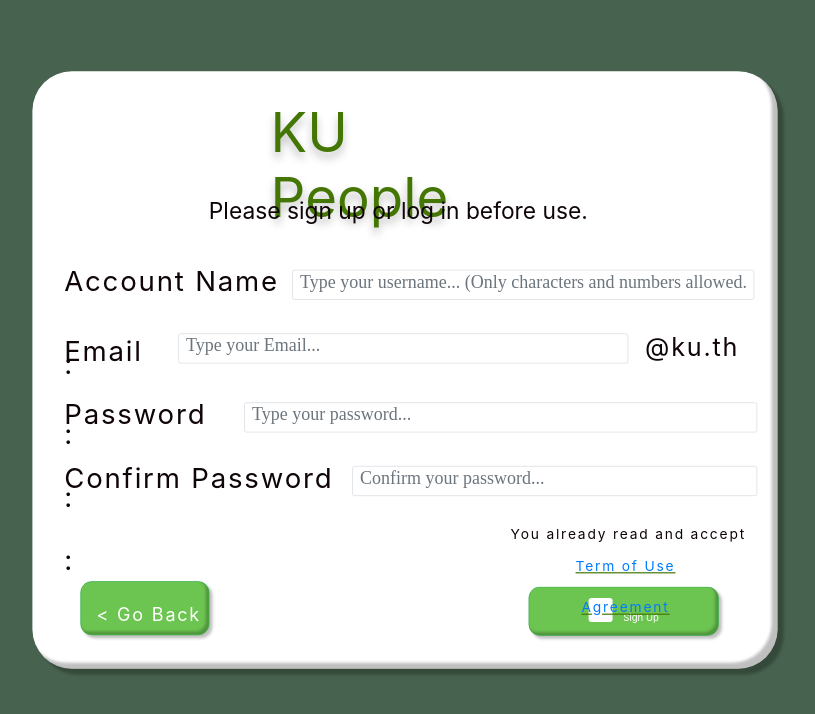
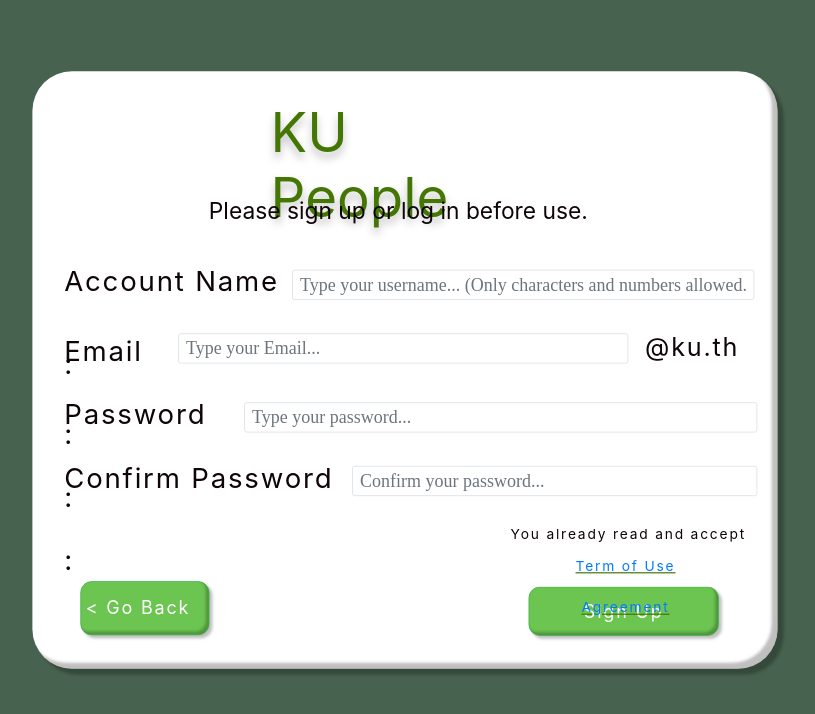
Before and after one commit to qqunx9999/KPP_Frontend, a React (Create React App) app in the folder frontend/: page /SignUp in a window 1280 px wide. Shown: the top 714 px of the page, without its empty margins (376-1191 px from the left). Built offline with nearby package versions, Linux system fonts and the light colour scheme.

Commit message:
Fixed Button on Login,SignIn,ForgetPwd

```diff
--- a/frontend/src/CSSsource/AuthenLogout.css
+++ b/frontend/src/CSSsource/AuthenLogout.css
@@ -32,7 +32,7 @@
     line-height: 1.2;
     position: absolute;
     top: 89px;
-    left: 392px;
+    left: 292px;
   }
 
 .AtLogout_success {
--- a/frontend/src/CSSsource/ForgetPwd.css
+++ b/frontend/src/CSSsource/ForgetPwd.css
@@ -84,21 +84,22 @@
     left: 190px;
 }
 
+
 .send_button {
-    background: var(--Theme5, #6cc551); /* Green */
-    border-radius: 25px;
-    color: white;
-    width: 156px;
-    height: 64px;
-    text-align: center;
-    text-decoration: none;
-    display: inline-block;
-    font-size: 30px;
-    box-shadow: 5px 5px 5px 0px rgba(0, 0, 0, 0.25), inset -5px -5px 5px 0px rgba(0,0,0,0.25);
-    position: absolute;
-    top: 238px;
-    left: 780px;
-    border-width: 0px;
+    background: var(--Theme5, #6cc551) ! important; /* Green */
+    border-radius: 25px ! important;
+    color: white ! important;
+    width: 156px ! important;
+    height: 64px ! important;
+    text-align: center ! important;
+    text-decoration: none ! important;
+    display: inline-block ! important;
+    font-size: 30px ! important;
+    box-shadow: 5px 5px 5px 0px rgba(0, 0, 0, 0.25), inset -5px -5px 5px 0px rgba(0,0,0,0.25) ! important;
+    position: absolute ! important;
+    top: 238px ! important;
+    left: 780px ! important;
+    border-width: 0px ! important;
   }
 
 .send {
@@ -233,49 +234,52 @@
 }
 
 .fgpwd_goback_button {
-    background: var(--Theme5, #6cc551); /* Green */
-    border-radius: 19px;
-    color: white;
-    width: 215px;
-    height: 82px;
-    text-align: center;
-    text-decoration: none;
-    display: inline-block;
-    font-size: 30px;
-    box-shadow: 5px 5px 5px 0px rgba(0, 0, 0, 0.25), inset -5px -5px 5px 0px rgba(0,0,0,0.25);
-    position: absolute;
-    top: 695px;
-    left: 58px;
-    border-width: 0px;
+    line-height: 2.2 ! important;
+    background: var(--Theme5, #6cc551) ! important; /* Green */
+    border-radius: 19px ! important;
+    color: white ! important;
+    width: 215px ! important;
+    height: 82px ! important;
+    text-align: center ! important;
+    text-decoration: none ! important;
+    display: inline-block ! important;
+    font-size: 30px ! important;
+    box-shadow: 5px 5px 5px 0px rgba(0, 0, 0, 0.25), inset -5px -5px 5px 0px rgba(0,0,0,0.25) ! important;
+    position: absolute ! important;
+    top: 695px ! important;
+    left: 58px ! important;
+    border-width: 0px ! important;
   }
 
 .fgpwd_go-back {
-    width: 186px;
+    line-height: 1 ! important;
+    width: 186px ;
     height: 90px;
     overflow: visible;
     font-family: "Inter", sans-serif;
     color: var(--Theme1, #ffffff);
     font-size: 30px;
     letter-spacing: 3px;
-    line-height: 2.8;
   }
 
+
 .fgpwd_confirm_button {
-    background: var(--Theme5, #6cc551); /* Green */
-    border-radius: 25px;
-    color: white;
-    width: 193px;
-    height: 79px;
-    text-align: center;
-    text-decoration: none;
-    display: inline-block;
-    font-size: 30px;
-    box-shadow: 5px 5px 5px 0px rgba(0, 0, 0, 0.25), inset -5px -5px 5px 0px rgba(0,0,0,0.25);
-    position: absolute;
+    background: var(--Theme5, #6cc551) ! important; /* Green */
+    border-radius: 25px ! important;
+    color: white ! important;
+    width: 193px ! important;
+    height: 79px ! important;
+    text-align: center ! important;
+    text-decoration: none ! important;
+    display: inline-block ! important;
+    font-size: 30px ! important;
+    box-shadow: 5px 5px 5px 0px rgba(0, 0, 0, 0.25), inset -5px -5px 5px 0px rgba(0,0,0,0.25) ! important;
+    position: absolute ! important;
     top: 695px;
     left: 750px;
-    border-width: 0px;
+    border-width: 0px ! important;
   }
+
 
 .fgpwd_confirm {
 
--- a/frontend/src/CSSsource/LoginPage.css
+++ b/frontend/src/CSSsource/LoginPage.css
@@ -175,17 +175,17 @@
 }
 
 .GoBackButtonLogIn1 {
-  width: 186px;
-  height: 90px;
-  overflow: visible;
-  font-family: "Inter", sans-serif;
-  color: #ffffff;
-  font-size: 30px;
-  letter-spacing: 3px;
-  line-height: 3;
-  position: absolute;
+  width: 186px ! important;
+  height: 90px ! important;
+  overflow: visible ! important;
+  font-family: "Inter", sans-serif ! important;
+  color: #ffffff ! important;
+  font-size: 30px ! important;
+  letter-spacing: 3px ! important;
+  line-height: 3 ! important;
+  position: absolute ! important;
   top: 0px;
-  left: 20px;
+  left: 12px;
 }
 
 .FrameGoBackLogIn1 {
--- a/frontend/src/CSSsource/SignupPage.css
+++ b/frontend/src/CSSsource/SignupPage.css
@@ -264,6 +264,13 @@ background: rgba(0, 0, 0, 0.2)
   background: #6cc551;
   border-radius: 19px;
 }
+.Formilk{
+  font-size: 23px;
+  color:red;
+  width: 1000px;
+  position: absolute;
+  top: 120px;
+}
 
 .signup_go-back {
   width: 186px;
@@ -324,19 +331,24 @@ background: rgba(0, 0, 0, 0.2)
   left: 80px;
 }
 .eHere {
-  width: 186px;
-  height: 90px;
-  overflow: visible;
-  font-family: "Inter", sans-serif;
-  color: #ffffff;
-  font-size: 30px;
-  letter-spacing: 3px;
-  line-height: 3;
-  position: absolute;
+  width: 186px ! important;
+  height: 90px ! important;
+  overflow: visible ! important;
+  font-family: "Inter", sans-serif ! important;
+  color: #ffffff ! important;
+  font-size: 30px ! important;
+  letter-spacing: 3px ! important;
+  line-height: 2.2 ! important;
+  position: absolute ! important;
   top: 10px;
-  left: 20px;
+  left: 2px;
 }
 
-.bigText {
-  font-size: large;
+#bigText {
+  font-size: large ! important;
+  font-size: 30px ! important;
+  font-family: "Inter", sans-serif ! important;
+  color: #ffffff ! important;
+  font-size: 30px ! important;
+  letter-spacing: 3px ! important;
 }
--- a/frontend/src/Pages/SignUpPage.tsx
+++ b/frontend/src/Pages/SignUpPage.tsx
@@ -40,7 +40,6 @@ function SignUpPage() {
         </button>
         <Link to="/">
           <button type="button" className="btn btn-success" id="goBack">
-
             <div className="eHere">
               &lt; Go Back
             </div>
--- a/frontend/src/component/ForgetpwdForm.tsx
+++ b/frontend/src/component/ForgetpwdForm.tsx
@@ -38,7 +38,7 @@ export const Forgetpass = () => {
                     <Field type="input" name="email" placeholder="Type your Email..." style={ style1 } className="forgetpwd_email_input" />
                     </div>
                     <div className="send">
-                        <button onClick={ sendVerify } className="send_button">
+                        <button onClick={ sendVerify } className="btn btn-success send_button">
                             Send
                         </button>
                     </div>
@@ -55,12 +55,12 @@ export const Forgetpass = () => {
                     <Field type="input" name="verify" placeholder="Type your verification code..." style={ style3 } className="verification-code_input" />
                     </div>
                     <Link to="/LogIn" className="fgpwd_go-back">
-                        <div className="fgpwd_goback_button">
+                        <div className="btn btn-success fgpwd_goback_button">
                             &lt; Go Back
                         </div>
                     </Link>
                     <div className="fgpwd_confirm">
-                        <button disabled={ isSubmitting } type="submit" className="fgpwd_confirm_button">
+                        <button disabled={ isSubmitting } type="submit" className="btn btn-success fgpwd_confirm_button">
                             Confirm
                         </button>
                     </div>
--- a/frontend/src/component/LoginForm.tsx
+++ b/frontend/src/component/LoginForm.tsx
@@ -9,6 +9,7 @@ import AuthService from '../service/AuthService';
 const inputStyle = {
   width: "500px",
   height: "50px",
+  fontSize: "30px"
 }
 
 export const EmailID = () => {
--- a/frontend/src/component/SignUpForm.tsx
+++ b/frontend/src/component/SignUpForm.tsx
@@ -15,7 +15,7 @@ export const SignUp = () => {
       validate={values => {
         const errors: any = {};
         if (values.password !== values.conPass) {
-          errors.password = 'Confirm password must be same as password';
+          errors.password = <div className="Formilk">Confirm password must be same as password</div>
         } else {
           errors.password = '';
         }
@@ -36,28 +36,27 @@ export const SignUp = () => {
         <Form>
           <div className="signup-account-name_">
             Account Name :
-            <Field type="input" required name="account" placeholder="Type your username... (Only characters and numbers allowed.)" style={{ width: "770px", height: "50px" }} className="form-control signup-Input_account" />
+            <Field type="input" required name="account" placeholder="Type your username... (Only characters and numbers allowed.)" style={{ width: "770px", height: "50px" , fontSize: "30px"}} className="form-control signup-Input_account" />
           </div>
           <div className="signup-email_">
             Email :
-            <Field type="input" required name="email" placeholder="Type your Email..." style={{ width: "750px", height: "50px" }} className="form-control signup-Input_email" />
+            <Field type="input" required name="email" placeholder="Type your Email..." style={{ width: "750px", height: "50px" , fontSize: "30px"}} className="form-control signup-Input_email" />
           </div>
           <div className="signup-_ku-th">
             @ku.th
             </div>
           <div className="signup-password_">
             Password :
-            <Field type="password" required name="password" placeholder="Type your password..." style={{ width: "855px", height: "50px" }} className="form-control signup-Input_password" />
+            <Field type="password" required name="password" placeholder="Type your password..." style={{ width: "855px", height: "50px", fontSize: "30px"}} className="form-control signup-Input_password" />
           </div>
           <div className="signup-cf-password">
             Confirm Password :
-            <Field type="password" required name="conPass" placeholder="Confirm your password..." style={{ width: "675px", height: "50px" }} className="form-control signup-Input-cf-password" />
+            <Field type="password" required name="conPass" placeholder="Confirm your password..." style={{ width: "675px", height: "50px" , fontSize: "30px"}} className="form-control signup-Input-cf-password" />
             <ErrorMessage name="password" component="div" />
           </div>
           <div className="signup-sign-up">
             <button disabled={isSubmitting} id="signup-su-frame" className="btn btn-success">
-              <button className="signup-square"></button>
-              <span id="bigText">&nbsp; &nbsp; Sign Up</span>
+              <span id="bigText">Sign Up</span>
             </button>
           </div>
         </Form>
```
